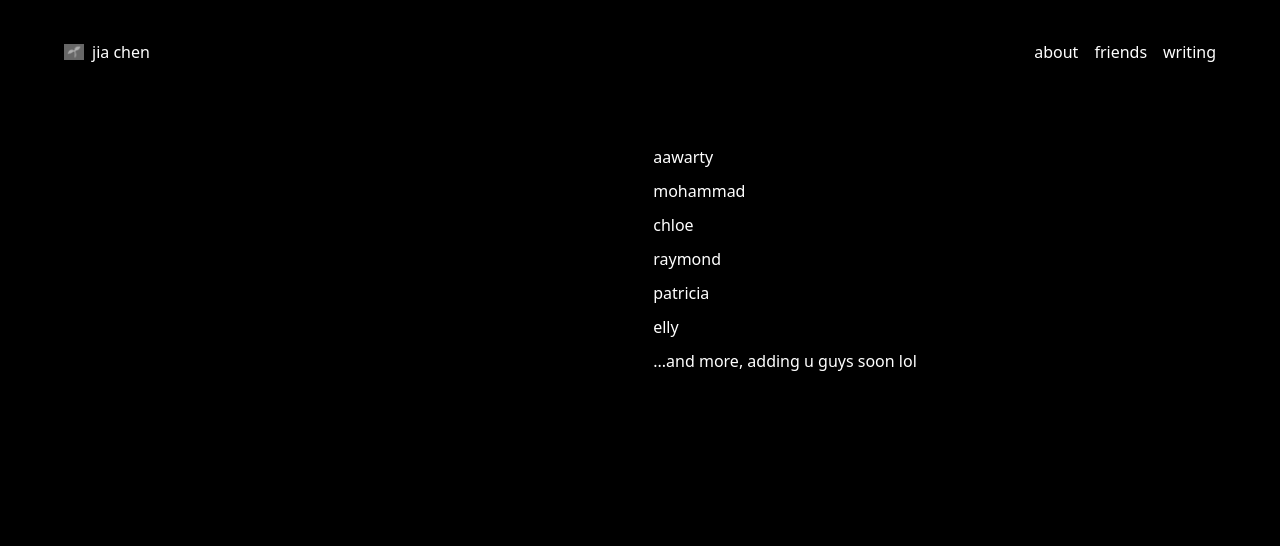
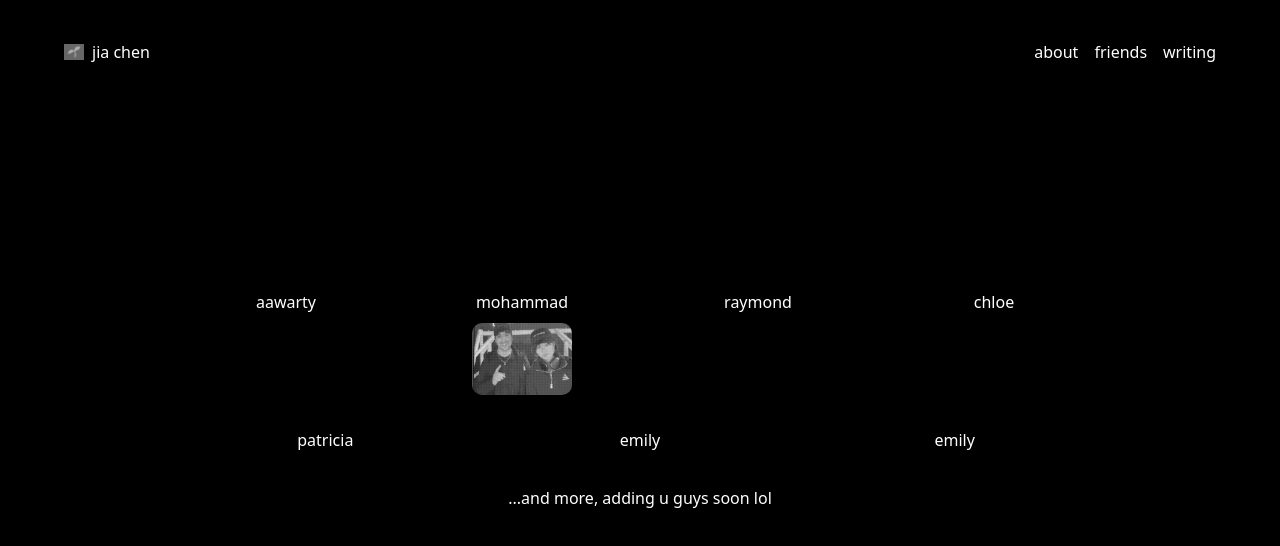
Before and after one commit to audgeviolin07/jiasimple, a Next.js app: page /friends in a window 1280 px wide. Shown: the top 546 px of the page. Built offline with nearby package versions, Linux system fonts and the light colour scheme.

Commit message:
friends restructuring

```diff
--- a/src/app/about/page.tsx
+++ b/src/app/about/page.tsx
@@ -15,13 +15,14 @@ export default function About() {
         <Link href="/writing" className="hover:opacity-80">writing</Link>
       </nav>
 
-      <div className="relative z-10 flex items-start justify-center min-h-screen p-8 md:p-16 lg:p-24 pt-24 md:pt-32">
-        <div className="flex flex-col md:flex-row items-center md:items-start justify-center gap-8 md:gap-10 max-w-4xl w-full p-8 md:p-12">
+      <div className="relative z-10 flex items-start justify-center min-h-screen p-8 md:p-16 lg:p-24">
+        <div className="flex flex-col md:flex-row items-center md:items-start justify-center gap-8 md:gap-10 max-w-4xl w-full p-8 md:p-12 mt-16 md:mt-24">
           <div className="flex flex-col items-center flex-shrink-0 w-[250px]">
             <Image src="/jiamelong.png" alt="Jia" width={250} height={250} className="rounded-lg" />
           </div>
 
           <div className="text-white text-base max-w-lg leading-relaxed space-y-6">
+            <p>my entire life story</p>
 
             <p>since i was young, i couldn&apos;t keep my hands still.</p>
 
--- a/src/app/friends/page.tsx
+++ b/src/app/friends/page.tsx
@@ -15,21 +15,35 @@ export default function Friends() {
         <Link href="/writing" className="hover:opacity-80">writing</Link>
       </nav>
 
-      <div className="relative z-10 flex items-start justify-center min-h-screen p-8 md:p-16 lg:p-24">
-        <div className="flex flex-col md:flex-row items-center md:items-start justify-center gap-8 md:gap-10 max-w-4xl w-full p-8 md:p-12">
-          <div className="hidden md:block w-[250px] flex-shrink-0"></div>
-
-          <div className="text-white text-base max-w-lg leading-relaxed space-y-6">
-            <ul className="space-y-2">
-              <li>aawarty</li>
-              <li>mohammad</li>
-              <li>chloe</li>
-              <li>raymond</li>
-              <li>patricia</li>
-              <li>elly</li>
-              <li>...and more, adding u guys soon lol</li>
-            </ul>
-          </div>
+      <div className="relative z-10 flex items-center justify-center min-h-screen p-8 md:p-16 lg:p-24">
+        <div className="text-white text-base leading-relaxed w-full max-w-4xl">
+          <div className="grid grid-cols-2 md:grid-cols-4 gap-8 md:gap-12 mb-8">
+              <div className="flex flex-col items-center">
+                <p>aawarty</p>
+              </div>
+              <div className="flex flex-col items-center">
+                <p>mohammad</p>
+                <Image src="/johammad.png" alt="mohammad" width={100} height={100} className="rounded-lg mt-2" />
+              </div>
+              <div className="flex flex-col items-center">
+                <p>raymond</p>
+              </div>
+              <div className="flex flex-col items-center">
+                <p>chloe</p>
+              </div>
+            </div>
+            <div className="grid grid-cols-2 md:grid-cols-3 gap-8 md:gap-12 justify-items-center">
+              <div className="flex flex-col items-center">
+                <p>patricia</p>
+              </div>
+              <div className="flex flex-col items-center">
+                <p>emily</p>
+              </div>
+              <div className="flex flex-col items-center">
+                <p>emily</p>
+              </div>
+            </div>
+          <p className="mt-8 text-center">...and more, adding u guys soon lol</p>
         </div>
       </div>
     </div>
--- a/src/app/writing/page.tsx
+++ b/src/app/writing/page.tsx
@@ -16,12 +16,12 @@ export default function Writing() {
       </nav>
 
       <div className="relative z-10 flex items-start justify-center min-h-screen p-8 md:p-16 lg:p-24">
-        <div className="flex flex-col md:flex-row items-center md:items-start justify-center gap-8 md:gap-10 max-w-4xl w-full p-8 md:p-12">
-          <div className="hidden md:block w-[250px] flex-shrink-0"></div>
-
-          <div className="text-white text-base max-w-lg leading-relaxed space-y-6">
+        <div className="flex flex-col md:flex-row items-center md:items-start justify-center gap-8 md:gap-10 max-w-4xl w-full p-8 md:p-12 mt-16 md:mt-24">
+          <div className="text-white text-base w-[250px] flex-shrink-0 leading-relaxed space-y-6">
             <p>coming soon</p>
           </div>
+
+          <div className="hidden md:block max-w-lg flex-grow"></div>
         </div>
       </div>
     </div>
```
Also changed, not shown: public/johammad.png (added).
